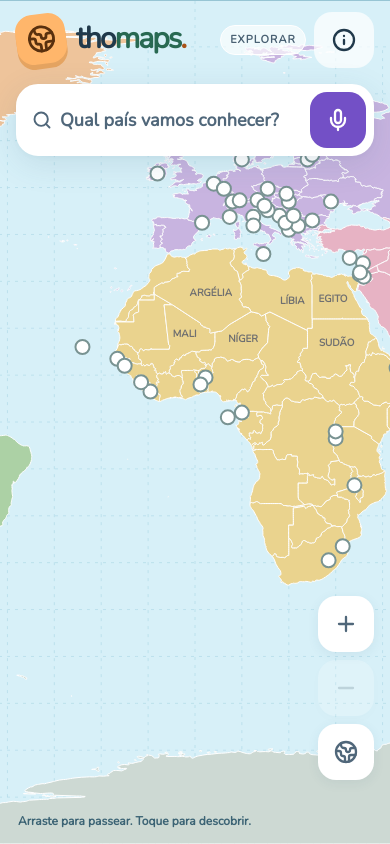
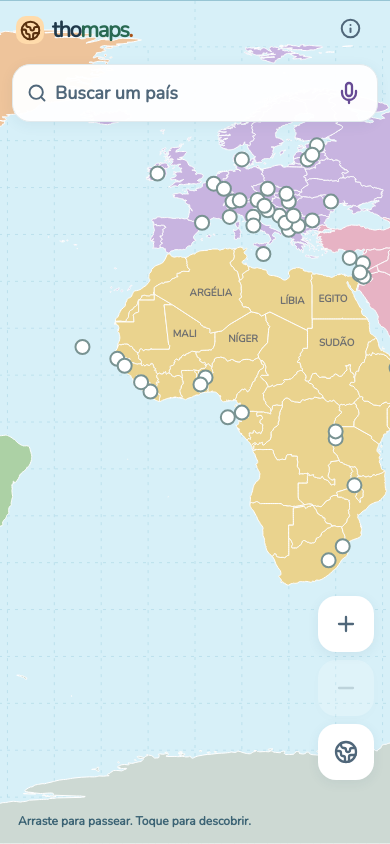
Before and after one commit to Brecori/thomaps, a React (Vite) app: page / in a window 390 px wide. Built offline with nearby package versions, Linux system fonts and the light colour scheme.

Commit message:
fix(ui): simplifica cabecalho e controles no mobile

```diff
--- a/specs/001-atlas-interativo/phase-4-validation.md
+++ b/specs/001-atlas-interativo/phase-4-validation.md
@@ -68,3 +68,11 @@ Reprodução nativa/decodificação automática não equivale a escuta humana. A
 O [relatório de cobertura](coverage.md) lista cada país, capital, fonte, bandeira, geometria e estado/licença do hino. A especificação exige decisão explícita para exceções de cobertura. Em 2026-11-03, o usuário respondeu “Aceitar essas 12 exceções temporárias” para a lista exata de países do relatório. A decisão está registrada em coverageDecision de data-sources/anthems.json; T12 foi concluída com 183 gravações e essas 12 exceções, sem alterar o estado real das mídias. PWA, polimento final, teste físico e publicação continuam fora desta entrega.
 
 Referências desta implementação: [HTMLMediaElement.play() — MDN](https://developer.mozilla.org/en-US/docs/Web/API/HTMLMediaElement/play), [Imageinfo — MediaWiki](https://www.mediawiki.org/wiki/API:Imageinfo), [TimedMediaHandler — MediaWiki](https://www.mediawiki.org/wiki/Extension:TimedMediaHandler) e páginas individuais ligadas no relatório de cobertura.
+
+## Refinamento visual mobile — 2026-11-03
+
+Cabeçalho compacto com marca de 22 px/ícone de 28 px, sem selo Explorar no celular. Busca com placeholder curto e microfone neutro, realçado ao escutar; a área até o fim da busca passou de 156 para 122 px em retrato, sem safe area. O rótulo acessível da busca continua igual. Áudio usa fundos suaves e realce de atividade; bandeiras mobile mantêm 112×76 px. Removidos do mobile o eyebrow e o rodapé decorativos do cartão; capital fica sem caixa de fundo. Status de erro/indisponibilidade e créditos permanecem disponíveis.
+
+Conferência visual em 360×800, 390×844, 844×390, 768×1024 e 1440×900. Na checagem final de retrato/paisagem, microfone, fechar, pausar e reiniciar mediram pelo menos 56×56 px e ficaram dentro da viewport; fechamento sticky também em paisagem, inclusive após rolar o cartão. Estado ativo do hino permanece destacado durante hover. Conferência em navegador emulado, sem nova alegação de aparelho físico.
+
+Build/tipos, lint, format:check e diff --check passaram. Os 12 testes existentes passaram em 27,9 s; não foram acrescentados testes para este ajuste visual. Servidores temporários encerrados, preservando o servidor de desenvolvimento do usuário.
--- a/specs/001-atlas-interativo/spec.md
+++ b/specs/001-atlas-interativo/spec.md
@@ -20,13 +20,15 @@ Permitir que uma criança de até 5 anos explore o mundo em uma única página:
 
 ## Experiência proposta
 
-Ao abrir, a criança vê o mapa em cores pastel mais definidas por continente e a barra de pesquisa flutuante, com microfone em evidência. Controles grandes de zoom e de retorno à visão mundial ficam sobre o mapa. Não há seções adicionais abaixo da tela nem cartão de boas-vindas sobre o mapa.
+Ao abrir, a criança vê o mapa em cores pastel mais definidas por continente e a barra de pesquisa flutuante, com microfone visível e realce ao iniciar a escuta. Controles grandes de zoom e de retorno à visão mundial ficam sobre o mapa. Não há seções adicionais abaixo da tela nem cartão de boas-vindas sobre o mapa.
 
 Selecionar um país destaca seu território e enquadra a região sem esconder o conteúdo atrás do cartão. O cartão flutua sobre o mapa no desktop; no celular, será um painel inferior que deixa parte do mapa visível. Bandeira, nome, capital, botão de pronúncia e controles do hino aparecem apenas após a seleção. Fechar o painel sempre tem botão visível; arrastar não é obrigatório para fechá-lo. Clicar/tocar no oceano ou no fundo do mapa sem país selecionável também limpa a seleção e fecha o painel; clicar no país atual mantém a seleção e clicar em outro país a substitui. Arraste/pinça/zoom não fecham o cartão.
 
 A busca mostra sugestões. Texto digitado e transcrição de voz passam pela mesma busca; escolher um resultado produz a mesma seleção que clicar no mapa. Nenhum áudio toca automaticamente.
 
 ## Experiência mobile e PWA
+
+No celular, manter o cabeçalho compacto: marca menor, sem selo “Explorar”, busca com texto curto e microfone sem bloco de cor forte. Botões de áudio usam fundos suaves e realçam a atividade, preservando ícones/rótulos, foco e alvos de 56 px. O cartão dispensa o texto “Vamos conhecer” e o rodapé decorativo no mobile; bandeira, nome, capital, controles e feedback continuam visíveis. O fechamento fica alcançável durante o scroll também em paisagem.
 
 Projetar primeiro para celular em retrato, preservando uso em paisagem, tablet e desktop. Busca e controles respeitam recortes, barras do sistema e teclado virtual. O mapa mantém pan com um dedo e zoom com pinça; botões oferecem alternativa aos gestos. A interação com o mapa não impede rolagem do cartão nem ampliação acessível do restante da interface.
 
--- a/src/components/molecules/SearchField/SearchField.tsx
+++ b/src/components/molecules/SearchField/SearchField.tsx
@@ -40,7 +40,7 @@ export function SearchField({
         ref={inputRef}
         type="search"
         disabled={disabled}
-        placeholder="Qual país vamos conhecer?"
+        placeholder="Buscar um país"
         autoComplete="off"
         enterKeyHint="search"
       />
--- a/src/styles/index.css
+++ b/src/styles/index.css
@@ -547,44 +547,43 @@ input {
 }
 @media (max-width: 767px) {
   .atlas-shell__brand {
-    top: calc(env(safe-area-inset-top) + 14px);
+    top: calc(env(safe-area-inset-top) + 16px);
     left: max(16px, env(safe-area-inset-left));
   }
   .brand {
-    font-size: 30px;
-    gap: 10px;
+    font-size: 22px;
+    gap: 8px;
   }
   .brand__symbol {
-    width: 50px;
-    height: 50px;
-    border-radius: 17px;
+    width: 28px;
+    height: 28px;
+    border-radius: 10px;
+    background: #ffdbab;
+    transform: none;
+    box-shadow: none;
   }
   .brand__symbol svg {
-    width: 29px;
+    width: 21px;
+    height: 21px;
   }
   .atlas-shell__utility {
-    top: calc(env(safe-area-inset-top) + 12px);
-    right: max(16px, env(safe-area-inset-right));
+    top: env(safe-area-inset-top);
+    right: max(12px, env(safe-area-inset-right));
     gap: 8px;
   }
   .preview-badge {
-    font-size: 11px;
-    padding: 6px 9px;
-  }
-  .atlas-shell__utility .button {
-    background: #ffffffb8;
+    display: none;
   }
   .atlas-shell__search {
-    top: calc(env(safe-area-inset-top) + 84px);
-    left: max(16px, env(safe-area-inset-left));
-    right: max(16px, env(safe-area-inset-right));
+    top: calc(env(safe-area-inset-top) + 64px);
+    left: max(12px, env(safe-area-inset-left));
+    right: max(12px, env(safe-area-inset-right));
     transform: none;
     width: auto;
   }
   .search-field {
     gap: 8px;
-    padding: 6px 6px 6px 14px;
-    border-radius: 22px;
+    padding: 0 0 0 14px;
   }
   .search-field__icon {
     width: 20px;
@@ -646,10 +645,6 @@ input {
     width: 112px;
     height: 76px;
   }
-  .capital {
-    padding: 12px 16px;
-    margin: 18px 0;
-  }
   .audio-controls {
     grid-template-columns: 1fr 1fr;
     gap: 8px;
@@ -665,11 +660,12 @@ input {
     flex-shrink: 0;
   }
   .country-details__note {
-    padding: 12px 0;
+    padding: 8px 0;
+    font-size: 14px;
+    line-height: 1.4;
   }
-  .country-details__footer {
-    margin: 0 -20px;
-    padding: 12px 16px;
+  .country-details__note:empty {
+    display: none;
   }
 
   .atlas-shell--with-details .atlas-shell__navigation {
@@ -682,7 +678,7 @@ input {
     display: none;
   }
   .atlas-shell__help {
-    top: calc(env(safe-area-inset-top) + 84px);
+    top: calc(env(safe-area-inset-top) + 64px);
     right: 16px;
     left: 16px;
     width: auto;
@@ -691,25 +687,33 @@ input {
 }
 @media (max-height: 550px) and (orientation: landscape) {
   .atlas-shell__brand {
-    top: 12px;
+    top: 24px;
     left: max(16px, env(safe-area-inset-left));
   }
   .brand {
-    font-size: 26px;
+    font-size: 22px;
   }
   .brand__symbol {
-    width: 48px;
-    height: 48px;
+    width: 28px;
+    height: 28px;
+    border-radius: 10px;
+    background: #ffdbab;
+    transform: none;
+    box-shadow: none;
+  }
+  .brand__symbol svg {
+    width: 21px;
+    height: 21px;
   }
   .atlas-shell__search {
-    top: 12px;
-    left: 220px;
+    top: 8px;
+    left: 180px;
     right: 88px;
     width: auto;
     transform: none;
   }
   .atlas-shell__utility {
-    top: 12px;
+    top: 8px;
     right: 16px;
   }
   .preview-badge,
@@ -935,7 +939,7 @@ input {
 .preview-help:focus-visible {
   outline-offset: -4px;
 }
-@media (max-width: 767px) {
+@media (max-width: 767px), (max-height: 550px) and (orientation: landscape) {
   .country-details__close {
     position: sticky;
     float: right;
@@ -1016,3 +1020,72 @@ input {
 .media-credits a {
   text-decoration: underline;
 }
+
+@media (max-width: 767px), (max-height: 550px) and (orientation: landscape) {
+  .atlas-shell__utility .button {
+    background: transparent;
+    color: var(--color-muted);
+    padding: 0;
+  }
+  .atlas-shell__utility svg {
+    width: 21px;
+    height: 21px;
+  }
+  .country-heading .eyebrow,
+  .country-details__footer {
+    display: none;
+  }
+  .capital {
+    padding: 0;
+    margin: 14px 0 18px;
+    background: transparent;
+  }
+  .search-field {
+    padding-block: 0;
+    border: 1px solid #e2eaed;
+    border-radius: 18px;
+    background: #fffffff5;
+    box-shadow: 0 3px 14px #315c7412;
+  }
+  .search-field .search-field__voice {
+    padding: 12px;
+    border-radius: 16px;
+    background: transparent;
+    color: #674b95;
+  }
+  .search-field .search-field__voice:not(:disabled):hover {
+    background: #f3eff8;
+  }
+  .search-field .search-field__voice.is-listening:not(:disabled) {
+    background: #f8e9ed;
+    color: #96364d;
+  }
+  .audio-controls .button {
+    border: 1px solid #e2e9e5;
+    background: #f6f9f7;
+    color: #365e49;
+    font-weight: 800;
+  }
+  .audio-controls .button--soft {
+    border-color: #e9e3f1;
+    background: #f8f6fb;
+    color: #67547f;
+  }
+  .audio-controls .button:not(:disabled):not([aria-disabled='true']):hover {
+    background: #edf3ef;
+  }
+  .audio-controls .button[aria-pressed='true'],
+  .audio-controls
+    .button[aria-pressed='true']:not(:disabled):not(
+      [aria-disabled='true']
+    ):hover {
+    border-color: #acd4b9;
+    background: #e4f2e9;
+    color: #245b3e;
+  }
+  .audio-controls .audio-controls__restart {
+    border-color: transparent;
+    background: transparent;
+    color: var(--color-muted);
+  }
+}
```
Also changed, not shown: src/components/molecules/SearchField/README.md, src/components/organisms/CountryDetails/README.md.
